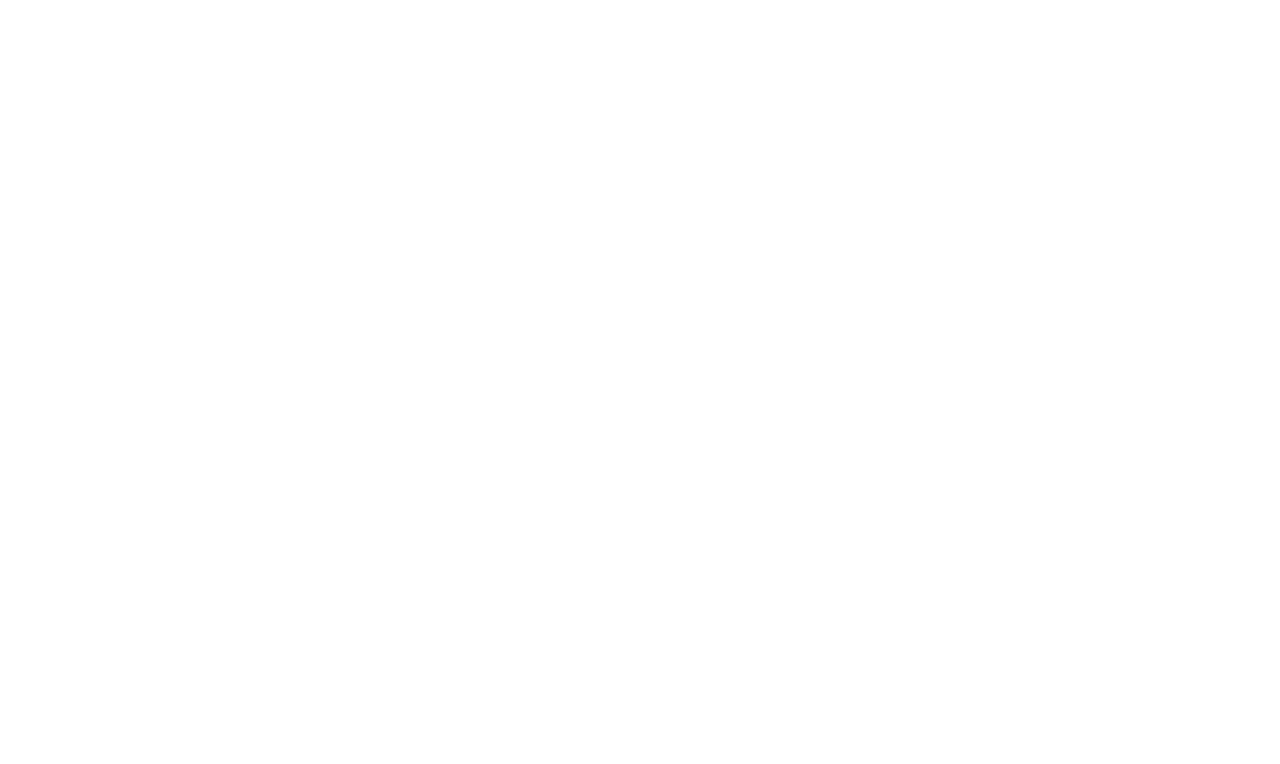
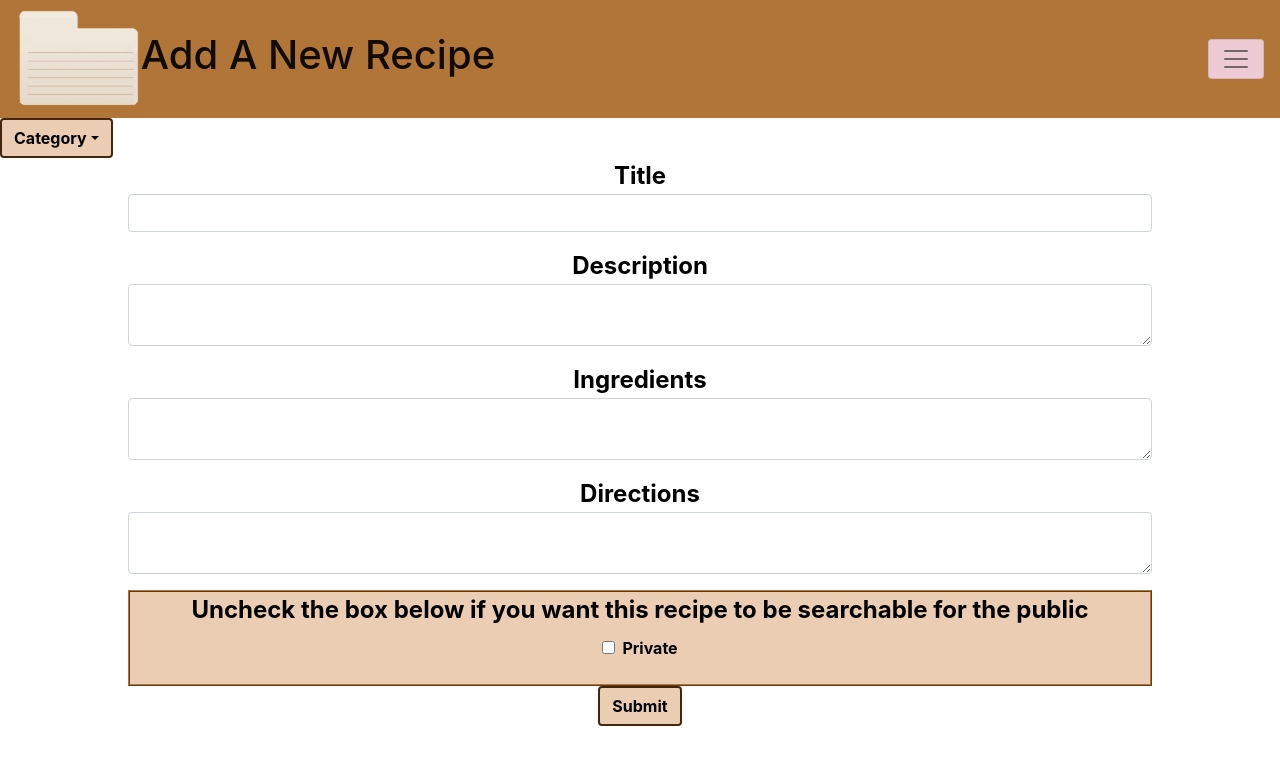
Before and after one commit to BW-Secret-Recipes-2-Krisda/front-end, a React (Create React App) app in the folder recipes/: page /newrecipeform in a window 1280 px wide. Shown: the top 764 px of the page. Built offline with nearby package versions, Linux system fonts and the light colour scheme.

Commit message:
finally cloned success with dev2

```diff
--- a/recipes/src/App.js
+++ b/recipes/src/App.js
@@ -1,16 +1,20 @@
 import React from 'react';
 import { Route } from 'react-router-dom';
 import SignUp from './components/SignUp';
+import NewRecipes from './components/NewRecipes';
 // import './App.css';
 
 function App() {
   return (
     <div>
       <Route exact path='/'>
-      <p>It works</p>
+        <p>It works</p>
       </Route>
       <Route path='/signup'>
         <SignUp />
+      </Route>
+      <Route path='/newrecipeform'>
+        <NewRecipes />
       </Route>
     </div>
   );
--- /dev/null
+++ b/recipes/src/components/NewRecipes.js
@@ -0,0 +1,215 @@
+import React, { useState } from 'react';
+import { Collapse, Navbar, NavbarToggler, NavbarBrand, Nav, NavItem, NavLink, Dropdown, DropdownToggle, DropdownMenu, DropdownItem, Form, FormGroup, Label, Input, Button } from 'reactstrap';
+
+import VintageRecipeCardwithTab from '../components/VintageRecipeCardwithTab.png';
+import Axios from 'axios';
+
+const NewRecipes = () => {
+    const [collapsed, setCollapsed] = useState(true);
+    const [dropdownOpen, setDropdownOpen] = useState(false);
+    const [formData, setFormData] = useState({
+        category: '',
+        title: '',
+        description: '',
+        ingredients: '',
+        directions: '',
+        private: true
+    });
+
+    const onInputChange = (e) => {
+        setFormData({
+            ...formData,
+            [e.target.name]: e.target.value
+        });
+    };
+
+    const handlePrefrence = (e) => {
+        setFormData({
+            ...formData,
+            [e.target.name]: e.target.checked
+        });
+    };
+
+    const toggle = () => setDropdownOpen(prevState => !prevState);
+
+    const toggleNavbar = () => setCollapsed(!collapsed);
+
+    const submitData = (e) => {
+        e.preventDefault();
+        // Axios.post('')
+    }
+    return (
+        <div>
+            <Navbar style={{ background: '#b17537' }} light>
+                <img style={{ width: '10%' }} src={VintageRecipeCardwithTab} alt='' />
+                <NavbarBrand href="/" className="mr-auto"><h1>Add A New Recipe</h1></NavbarBrand>
+                <NavbarToggler onClick={toggleNavbar} style={{ background: '#edcbd4' }} />
+                <Collapse isOpen={!collapsed} navbar>
+                    <Nav navbar>
+                        <NavItem>
+                            <NavLink style={{ color: 'black', fontWeight: 'bold' }} href="/savedRecipes">Home</NavLink>
+                        </NavItem>
+                    </Nav>
+                </Collapse>
+            </Navbar>
+            <Dropdown isOpen={dropdownOpen} toggle={toggle}>
+                <DropdownToggle style={{ background: '#ebcdb4', color: 'black', fontWeight: 'bold', border: '2px solid #43260f' }} caret>
+                    {formData.category === '' ? 'Category' : formData.category}
+                </DropdownToggle>
+                <DropdownMenu style={{ color: 'black' }}>
+                    <div onClick={() => {
+                        toggle();
+                        setFormData({ ...formData, category: 'Appetizers' })
+                    }}>
+                        Appetizers
+                            </div>
+                    <div onClick={() => {
+                        toggle();
+                        setFormData({ ...formData, category: 'Main Course' })
+                    }}>
+                        Main Course
+                            </div>
+
+                    <div onClick={() => {
+                        toggle();
+                        setFormData({ ...formData, category: 'Side Dish' })
+                    }}>
+                        Side Dish
+                            </div>
+                    <div onClick={() => {
+                        toggle();
+                        setFormData({ ...formData, category: 'Deserts&Breads' })
+                    }}>
+                        Deserts&Breads
+                            </div>
+                    <div onClick={() => {
+                        toggle();
+                        setFormData({ ...formData, category: 'Drinks' })
+                    }}>
+                        Drinks
+                            </div>
+                    <DropdownItem divider />
+                    <div onClick={() => {
+                        toggle();
+                        setFormData({ ...formData, category: 'Christmas' })
+                    }}>
+                        Christmas
+                            </div>
+                    <div onClick={() => {
+                        toggle();
+                        setFormData({ ...formData, category: 'Thanksgiving' })
+                    }}>
+                        Thanksgiving
+                            </div>
+                    <div onClick={() => {
+                        toggle();
+                        setFormData({ ...formData, category: 'Easter' })
+                    }}>
+                        Easter
+                            </div>
+                </DropdownMenu>
+            </Dropdown>
+            <Form style={{ width: '80%', margin: '0 auto', textAlign: 'center' }}
+                onSubmit={submitData}>
+                <FormGroup>
+                    <legend style={{ color: 'black', fontWeight: 'bold', marginBottom: '0' }}>Title</legend>
+                    <Input
+                        type='text'
+                        name='title'
+                        value={formData.title}
+                        style={{ border: '2x ridge #b17537' }}
+                        onChange={onInputChange} />
+                </FormGroup>
+                <FormGroup>
+                    <legend style={{ color: 'black', fontWeight: 'bold', marginBottom: '0' }}>Description</legend>
+                    <Input style={{ border: '2x solid #43260f' }}
+                        type='textarea'
+                        name='description'
+                        value={formData.description}
+                        onChange={onInputChange} />
+                </FormGroup>
+                <FormGroup>
+                    <legend style={{ color: 'black', fontWeight: 'bold', marginBottom: '0' }}>Ingredients</legend>
+                    <Input style={{ border: '2x solid #b17537' }}
+                        type='textarea'
+                        name='ingredients'
+                        value={formData.Ingredients}
+                        onChange={onInputChange} />
+                </FormGroup>
+                <FormGroup>
+                    <legend style={{ color: 'black', fontWeight: 'bold', marginBottom: '0' }}>Directions</legend>
+                    <Input style={{ border: '2x solid #b17537' }}
+                        type='textarea'
+                        name='directions'
+                        value={formData.directions}
+                        onChange={onInputChange} />
+                </FormGroup>
+                {/* <FormGroup tag='fieldset'>
+                    <legend style={{ color: 'black', fontWeight: 'bold' }} >
+                        Special appliances needed?
+              </legend>
+                    <FormGroup check>
+                        <Label style={{ color: 'black', fontWeight: 'bold' }} check>
+                            <Input type="checkbox"
+                                name='standMixer'
+                                checked={false} />{' '}
+            Stand Mixer
+          </Label>
+                    </FormGroup>
+                </FormGroup>
+                <FormGroup check>
+                    <Label style={{ color: 'black', fontWeight: 'bold' }} check>
+                        <Input type="checkbox"
+                            name='microwave'
+                            checked={false} />{' '}
+            Microwave
+          </Label>
+                </FormGroup>
+                <FormGroup check>
+                    <Label style={{ color: 'black', fontWeight: 'bold' }} check>
+                        <Input type="checkbox"
+                            name='foodProcessor'
+                            checked={false} />{' '}
+            Food Processor
+          </Label>
+                </FormGroup>
+                <FormGroup check>
+                    <Label style={{ color: 'black', fontWeight: 'bold' }} check>
+                        <Input type="checkbox"
+                            name='juicer'
+                            checked={false} />{' '}
+            Juicer
+          </Label>
+                </FormGroup>
+                <FormGroup check>
+                    <Label style={{ color: 'black', fontWeight: 'bold' }} check>
+                        <Input type="checkbox"
+                            name='blender'
+                            checked={false} />{' '}
+            Blender
+          </Label>
+                </FormGroup> */}
+                <div style={{ background: '#ebcdb4', border: '2px ridge #b17537', color: 'black', fontWeight: 'bold' }}>
+                    <FormGroup tag='fieldset'>
+                        <legend>Uncheck the box below if you want this recipe to be searchable for the public</legend>
+                        <FormGroup check>
+                            <label check>
+                                <Input
+                                    type='checkbox'
+                                    name='private'
+                                    checked={formData.checked}
+                                    onChange={handlePrefrence} />
+                        Private
+                    </label>
+                        </FormGroup>
+                    </FormGroup>
+                </div>
+                <Button style={{ background: '#ebcdb4', color: 'black', fontWeight: 'bold', border: '2px solid #43260f' }}>
+                    Submit
+                </Button>
+            </Form>
+        </div >
+    )
+};
+
+export default NewRecipes;
```
Also changed, not shown: recipes/src/components/VintageRecipeCardwithTab.png (added), recipes/src/vintage recipe card with tab blanked.png (added).
